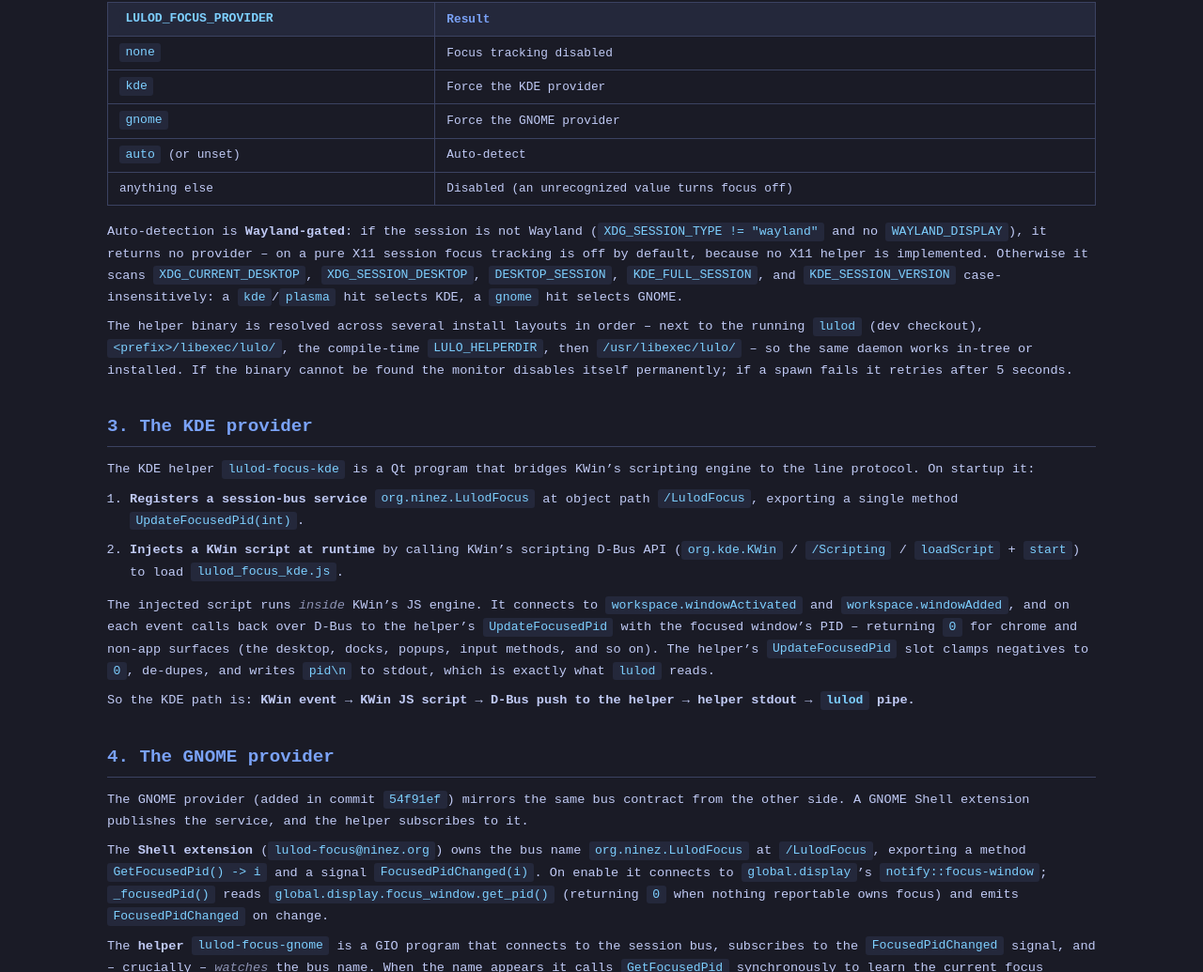
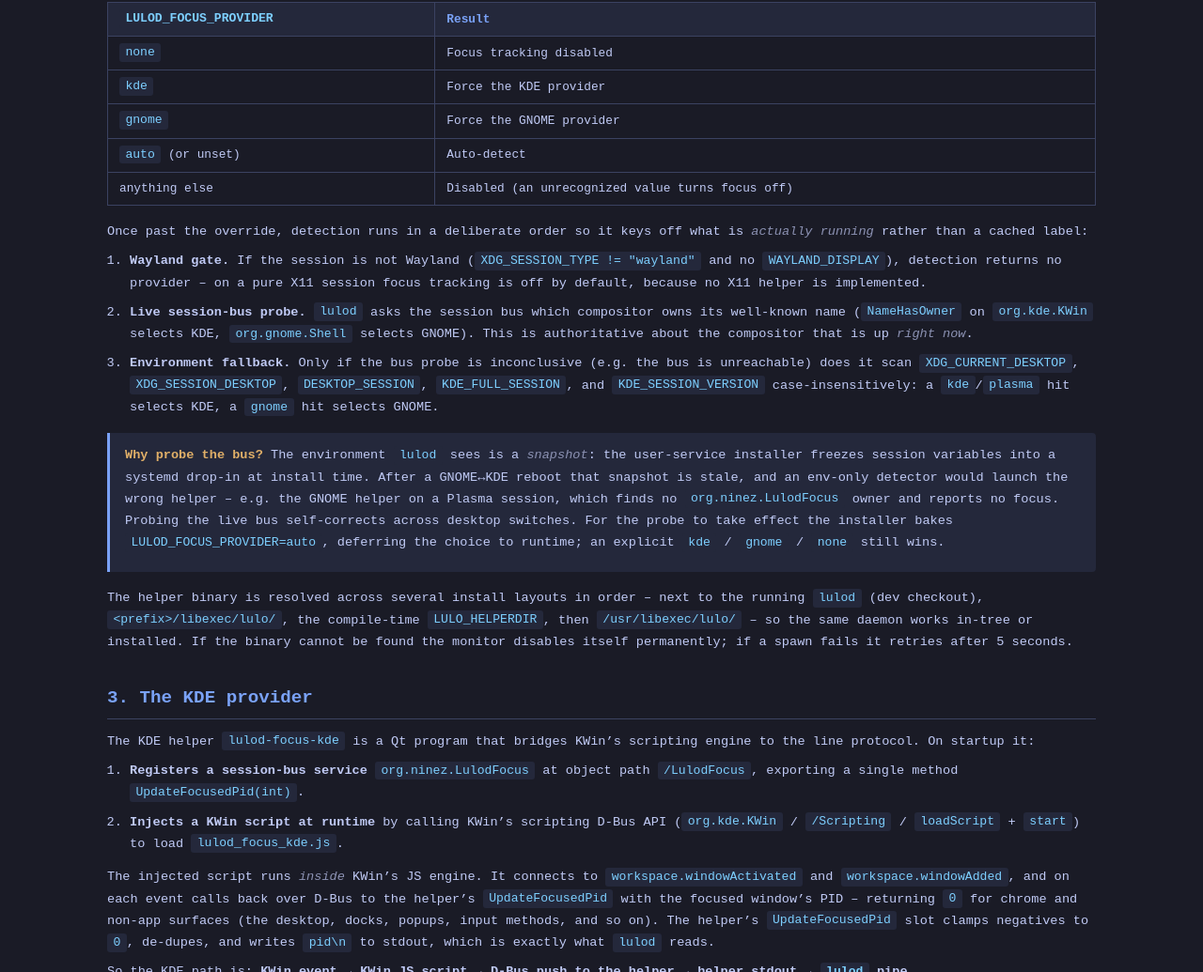
Before and after one commit to nine7nine/lulo, a plain HTML site: page docs/focus-providers.gen.html in a window 1280 px wide. Shown: the part 1010-2045 px from the top of the page at 94% size. Drawn offline with nearby package versions, Linux system fonts and the light colour scheme.

Commit message:
docs: document bus-probe focus detection; add .nojekyll
Update the focus-providers page Selection section to describe the new
detection order (override -> Wayland gate -> live session-bus probe ->
env fallback) and why the bus probe self-corrects across desktop switches.
Add docs/.nojekyll so GitHub Pages serves the generated files verbatim.

```diff
--- a/docs/focus-providers.gen.html
+++ b/docs/focus-providers.gen.html
@@ -184,7 +184,16 @@
 </table>
 
 
-<p>Auto-detection is <strong>Wayland-gated</strong>: if the session is not Wayland (<code>XDG_SESSION_TYPE != "wayland"</code> and no <code>WAYLAND_DISPLAY</code>), it returns no provider &ndash; on a pure X11 session focus tracking is off by default, because no X11 helper is implemented. Otherwise it scans <code>XDG_CURRENT_DESKTOP</code>, <code>XDG_SESSION_DESKTOP</code>, <code>DESKTOP_SESSION</code>, <code>KDE_FULL_SESSION</code>, and <code>KDE_SESSION_VERSION</code> case-insensitively: a <code>kde</code>/<code>plasma</code> hit selects KDE, a <code>gnome</code> hit selects GNOME.</p>
+<p>Once past the override, detection runs in a deliberate order so it keys off what is <em>actually running</em> rather than a cached label:</p>
+
+<ol>
+<li><strong>Wayland gate.</strong> If the session is not Wayland (<code>XDG_SESSION_TYPE != "wayland"</code> and no <code>WAYLAND_DISPLAY</code>), detection returns no provider &ndash; on a pure X11 session focus tracking is off by default, because no X11 helper is implemented.</li>
+<li><strong>Live session-bus probe.</strong> <code>lulod</code> asks the session bus which compositor owns its well-known name (<code>NameHasOwner</code> on <code>org.kde.KWin</code> selects KDE, <code>org.gnome.Shell</code> selects GNOME). This is authoritative about the compositor that is up <em>right now</em>.</li>
+<li><strong>Environment fallback.</strong> Only if the bus probe is inconclusive (e.g. the bus is unreachable) does it scan <code>XDG_CURRENT_DESKTOP</code>, <code>XDG_SESSION_DESKTOP</code>, <code>DESKTOP_SESSION</code>, <code>KDE_FULL_SESSION</code>, and <code>KDE_SESSION_VERSION</code> case-insensitively: a <code>kde</code>/<code>plasma</code> hit selects KDE, a <code>gnome</code> hit selects GNOME.</li>
+</ol>
+
+
+<blockquote><p><strong>Why probe the bus?</strong> The environment <code>lulod</code> sees is a <em>snapshot</em>: the user-service installer freezes session variables into a systemd drop-in at install time. After a GNOME&harr;KDE reboot that snapshot is stale, and an env-only detector would launch the wrong helper &ndash; e.g. the GNOME helper on a Plasma session, which finds no <code>org.ninez.LulodFocus</code> owner and reports no focus. Probing the live bus self-corrects across desktop switches. For the probe to take effect the installer bakes <code>LULOD_FOCUS_PROVIDER=auto</code>, deferring the choice to runtime; an explicit <code>kde</code> / <code>gnome</code> / <code>none</code> still wins.</p></blockquote>
 
 <p>The helper binary is resolved across several install layouts in order &ndash; next to the running <code>lulod</code> (dev checkout), <code>&lt;prefix&gt;/libexec/lulo/</code>, the compile-time <code>LULO_HELPERDIR</code>, then <code>/usr/libexec/lulo/</code> &ndash; so the same daemon works in-tree or installed. If the binary cannot be found the monitor disables itself permanently; if a spawn fails it retries after 5 seconds.</p>
 
```
Also changed, not shown: 2 other files.
